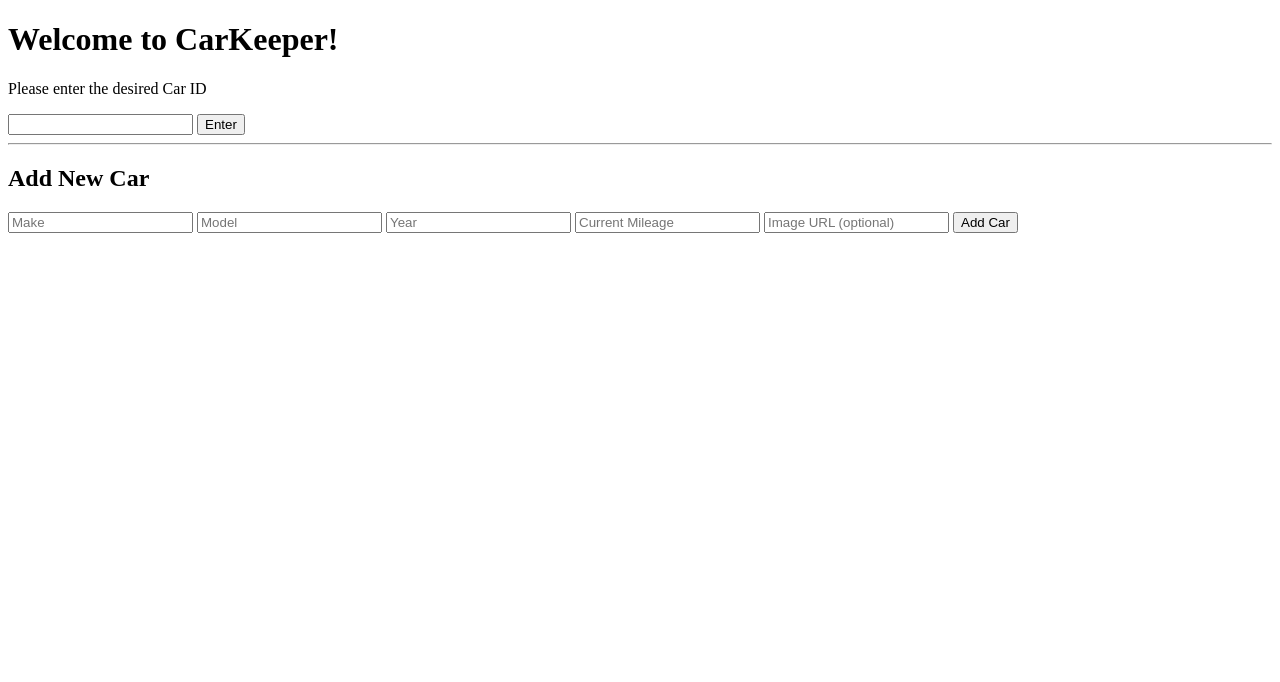
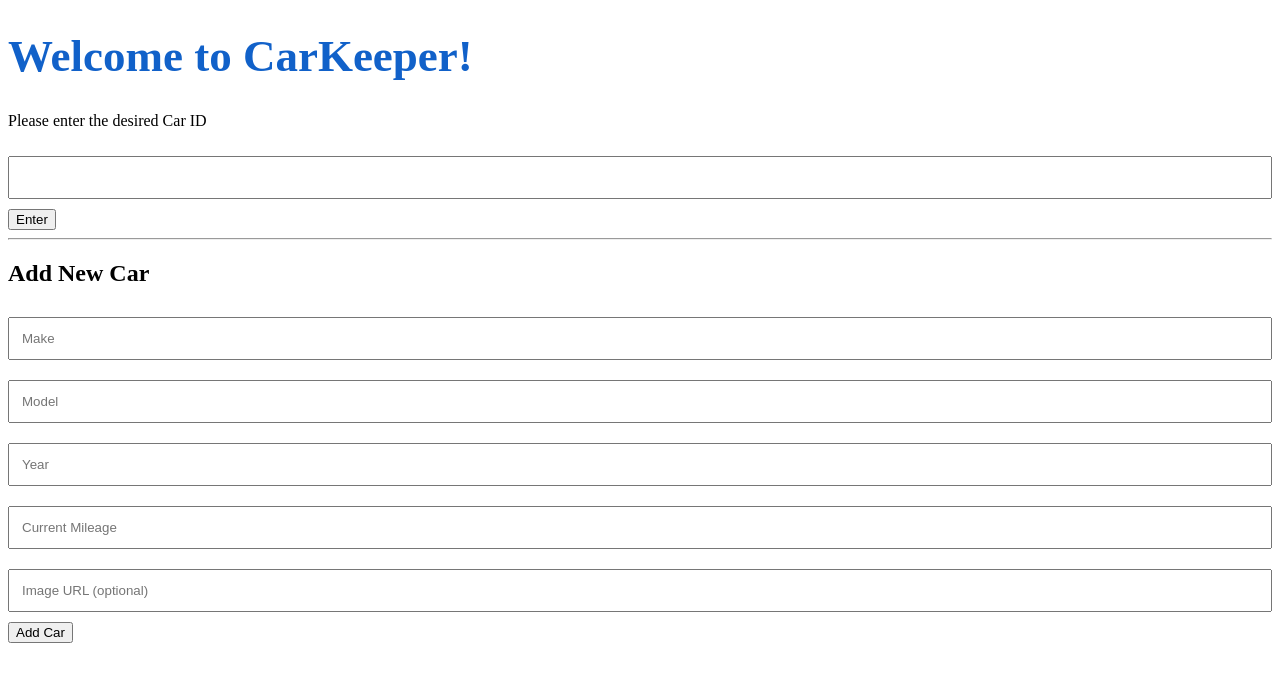
Before and after one commit to Seb1721/A2_CS4800, a Flask app: page / in a window 1280 px wide. Shown: the top 682 px of the page. Run offline with Flask 3, Linux system fonts and the light colour scheme.

Commit message:
chore: fix git folder

```diff
--- a/static/appScripts.js
+++ b/static/appScripts.js
@@ -30,7 +30,6 @@ $(function () {
                 >
             `;
         }
-
         $out.html(html);
     }
 
@@ -68,7 +67,6 @@ $(function () {
                 } else if (xhr.status === 404) {
                     msg = "Car not found.";
                 }
-
                 renderError(msg);
             }
         });
@@ -121,7 +119,6 @@ $(function () {
                 if (xhr.responseJSON && xhr.responseJSON.error) {
                     msg = xhr.responseJSON.error;
                 }
-
                 renderError(msg);
             }
         });
--- a/templates/index.html
+++ b/templates/index.html
@@ -4,6 +4,19 @@
     <meta charset="UTF-8">
     <meta name="viewport" content="width=device-width, initial-scale=1.0">
     <title>CarKeeper</title>
+    <style>
+        h1{
+            color:rgb(17, 97, 201);
+            font-size: 45px;
+        }
+        input[type=text],
+        input[type=number] {
+            width: 100%;
+            padding: 12px;
+            margin: 10px 0;
+            box-sizing: border-box;
+        }
+    </style>
     <script src="https://ajax.googleapis.com/ajax/libs/jquery/3.7.1/jquery.min.js"></script>
     <script src="{{ url_for('static', filename='appScripts.js') }}" defer></script>
 </head>
```
